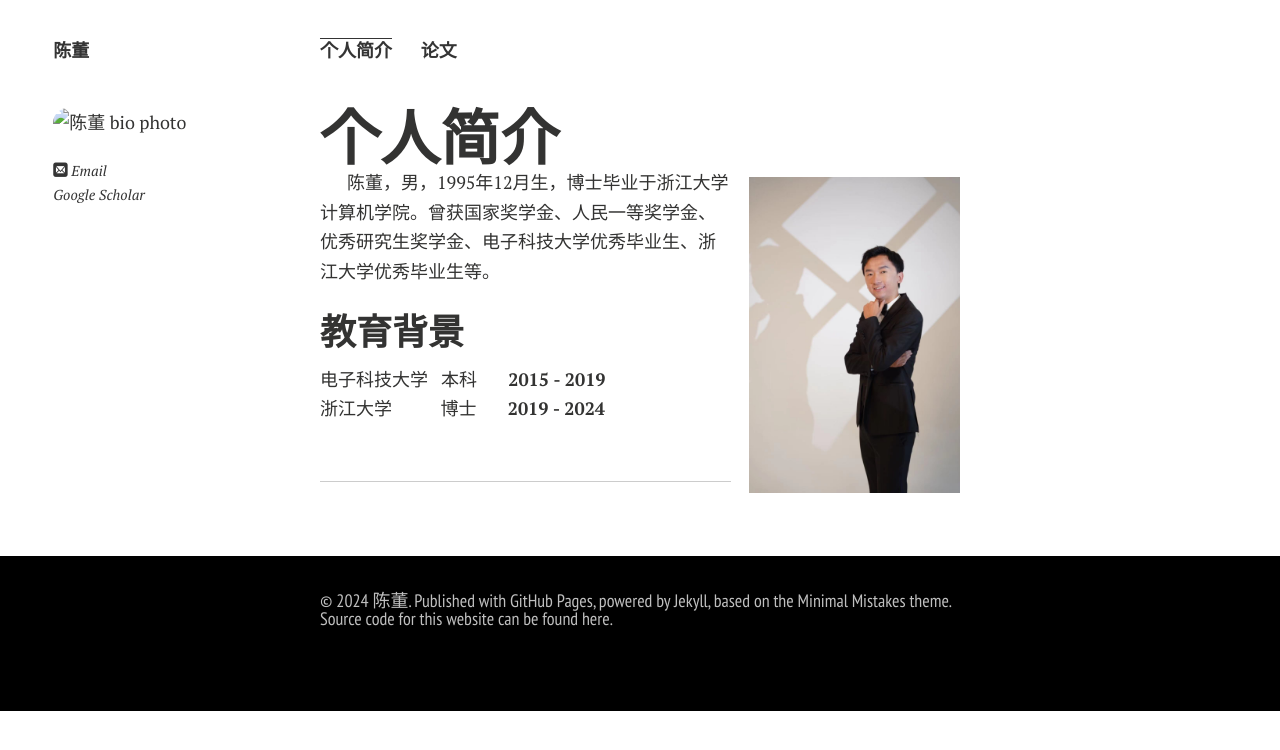
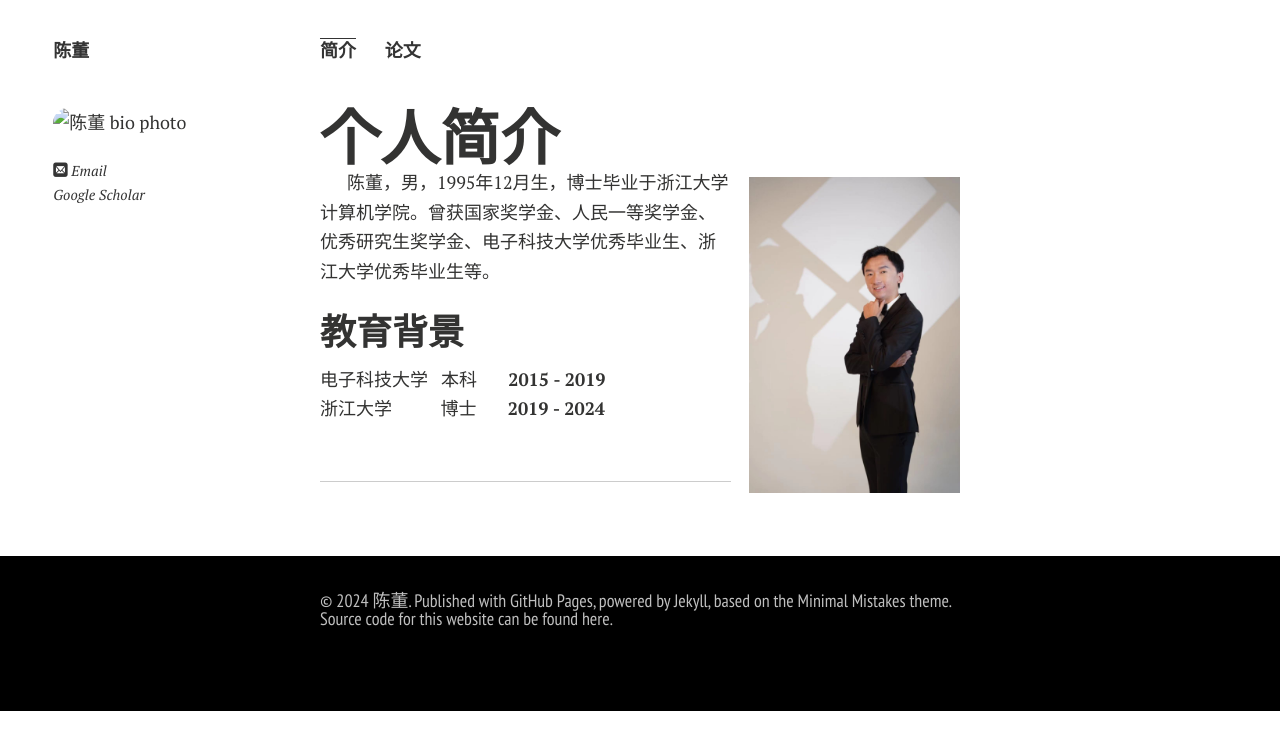
Before and after one commit to Anfeather/Anfeather.github.io, a Jekyll site: the page built from index.md, in a window 1280 px wide. Shown: the top 750 px of the page. Built offline with Jekyll 4.4.1, drawn with Linux system fonts in a browser that asks for light colours; nearby versions of some CDN libraries; comment, search, counter and statistics services are not loaded; a style sheet for code colours, icons or effects is not loaded; our own code applies the rules of GitHub Pages for plain Markdown files.

Commit message:
Update _config.yml

```diff
--- a/_config.yml
+++ b/_config.yml
@@ -36,7 +36,7 @@ owner:
 # Links to include in top navigation
 # For external links add external: true
 links:
-  - title: 个人简介
+  - title: 简介
     url: /
   - title: 论文
     url: /publications/
```
